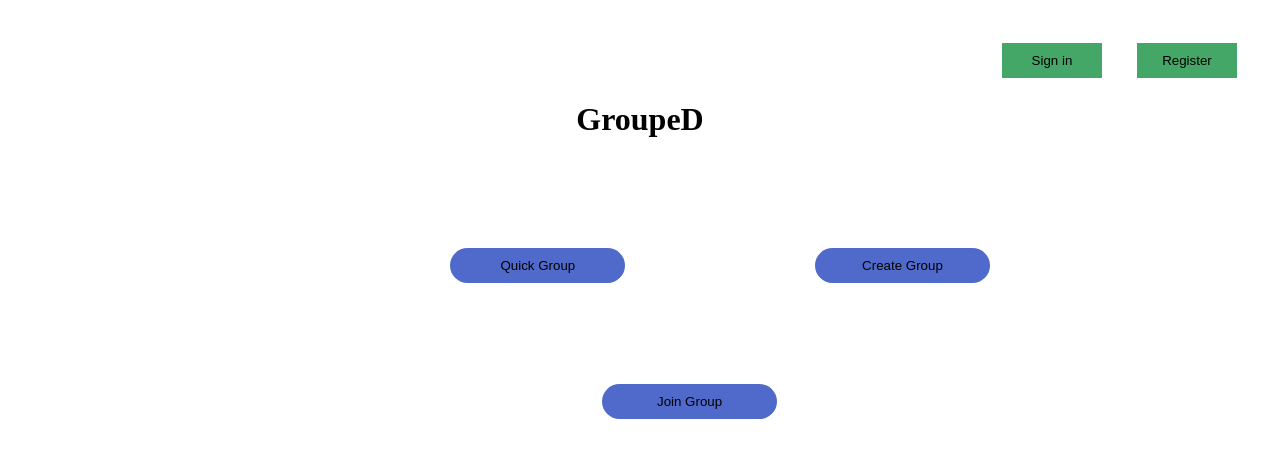
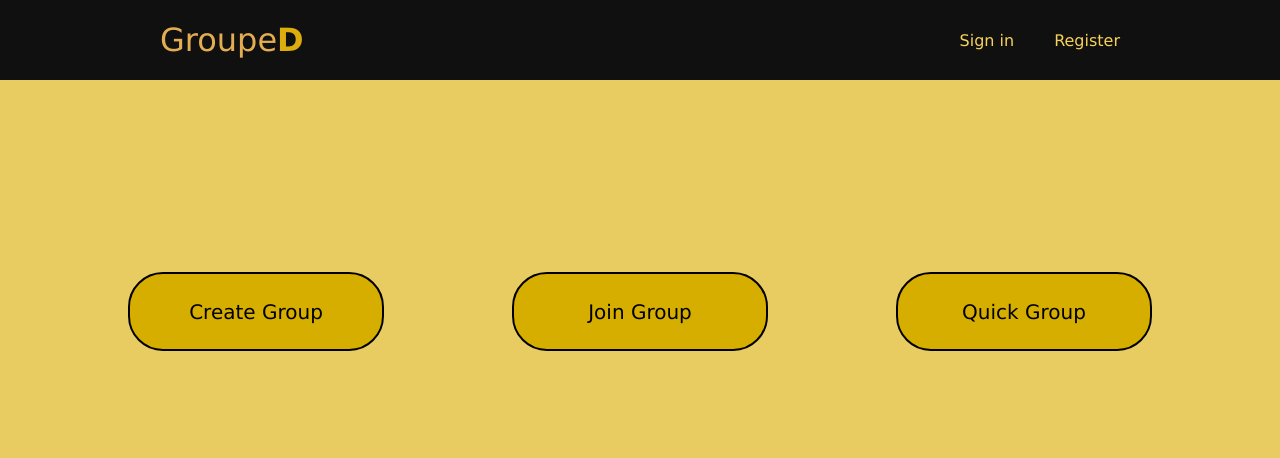
Before and after one commit to DavidKrstevski/groupeD, an Angular app in the folder groupeD/: page / in a window 1280 px wide. Shown: the top 458 px of the page. Built offline with nearby package versions, Linux system fonts and the light colour scheme.

Commit message:
Website Update
Header & Buttons

```diff
--- a/groupeD/src/app/app.component.css
+++ b/groupeD/src/app/app.component.css
@@ -1,22 +1,99 @@
-h1 {
-    text-align: center;
+* {
+    margin: 0;
+    padding: 0;
+    list-style: none;
+    text-decoration: none;
 }
 
-.groupButton {
-    width: 175px;
-    height: 35px;
-    background-color: #4F6ACA;
-    margin-top: 7%;
+body {
+    position: absolute;
+    width: 100%;
+    height: 100%;
+    top: 0%;
+    left: 0%;
+    background-color: #E8CB61;
+}
+
+.header {
+    width: 100%;
+    height: 80px;
+    display: block;
+    background-color: #101010;
+}
+
+.inner_header {
+    width: 75%;
+    height: 100%;
+    display: block;
+    margin: 0 auto;
+}
+
+.logo_container {
+    height: 100%;
+    display: table;
+    float: left;
+}
+
+.logo_container h1 {
+    color: #E3AD50;
+    height: 100%;
+    display: table-cell;
+    vertical-align: middle;
+    font-family: verdana;
+    font-size: 32px;
+    font-weight: 200;
+}
+
+.logo_container h1 span {
+    font-weight: 800;
+    color: #DEAD0D;
+}
+
+.navigation {
+    float: right;
+    height: 100%;
+}
+
+.navigation a {
+    height: 100%;
+    display: table;
+    float: left;
+    padding: 0px 20px;
+}
+
+.navigation a:last-child {
+    padding-right: 0;
+}
+
+.navigation a li {
+    display: table-cell;
+    vertical-align: middle;
+    height: 100%;
+    color: #F7D259;
+    font-family: verdana;
+    font-size: 16px;
+}
+
+.navigation a li:hover {
+    color:white;
+}
+
+.group_button button {
+    background-color:#D6AE00;
     border: none;
     border-radius: 35px;
+    font-family: verdana;
+    font-size: 20px;
+    width: 20%;
+    margin-top: 15%;
+    margin-left: 10%;
+    padding: 2%;
+    border: 2px solid black;
+    outline: none;
 }
 
-.Login {
-    width: 100px;
-    height: 35px;
-    margin-right: 35px;
-    margin-top: 35px;
-    float: right;
-    background-color: #45A767;
-    border: none;
+.group_button button:hover {
+    color: yellow;
+    background-color: grey;
+    box-shadow: 0 0 10px grey, 0 0 40px grey, 0 0 80px grey;
 }
--- a/groupeD/src/app/app.component.html
+++ b/groupeD/src/app/app.component.html
@@ -1,9 +1,29 @@
-<button (click)="onClick($event)" class="Login">Register</button>
-<button (click)="onClick($event)" class="Login">Sign in</button>
+<html>
 
-<br><br><br><br>
-<h1>GroupeD</h1>
+    <head>
+        <title>GroupeD</title>
+        <meta charset="utf-8">
+    </head>
 
-<button (click)="onClick($event)" class="groupButton" style="margin-left: 35%">Quick Group</button>
-<button (click)="onClick($event)" class="groupButton" style="margin-left: 15%">Create Group</button>
-<button (click)="onClick($event)" class="groupButton" style="margin-top: 8%; margin-left: 47%;">Join Group</button>
+    <body>
+        <div class="header">
+            <div class="inner_header">
+                <div class="logo_container">
+                    <h1>Groupe<span>D</span></h1>
+                </div>
+
+                <ul class="navigation">
+                    <a href=""><li>Sign in</li></a>
+                    <a href=""><li>Register</li></a>
+                </ul>
+            </div>
+        </div>
+
+        <div class="group_button">
+            <button title="Create a group" (click)="onClick($event)">Create Group</button>
+            <button title="Join a group" (click)="onClick($event)">Join Group</button>
+            <button title="Join a group quickly" (click)="onClick($event)">Quick Group</button>
+        </div>
+    </body>
+
+</html>
```
